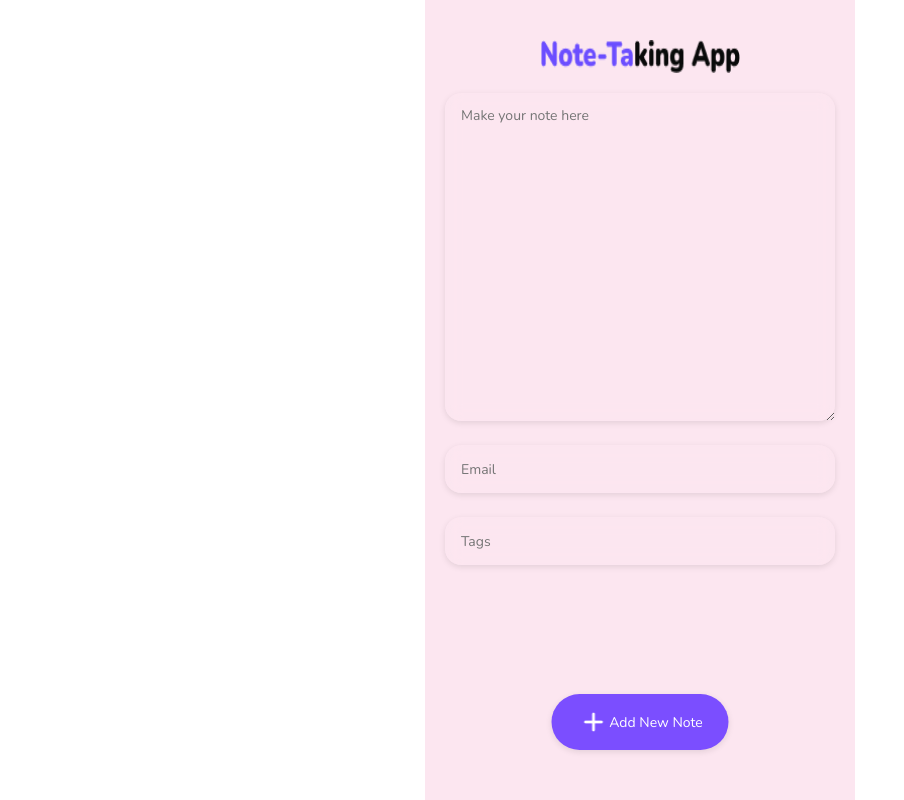
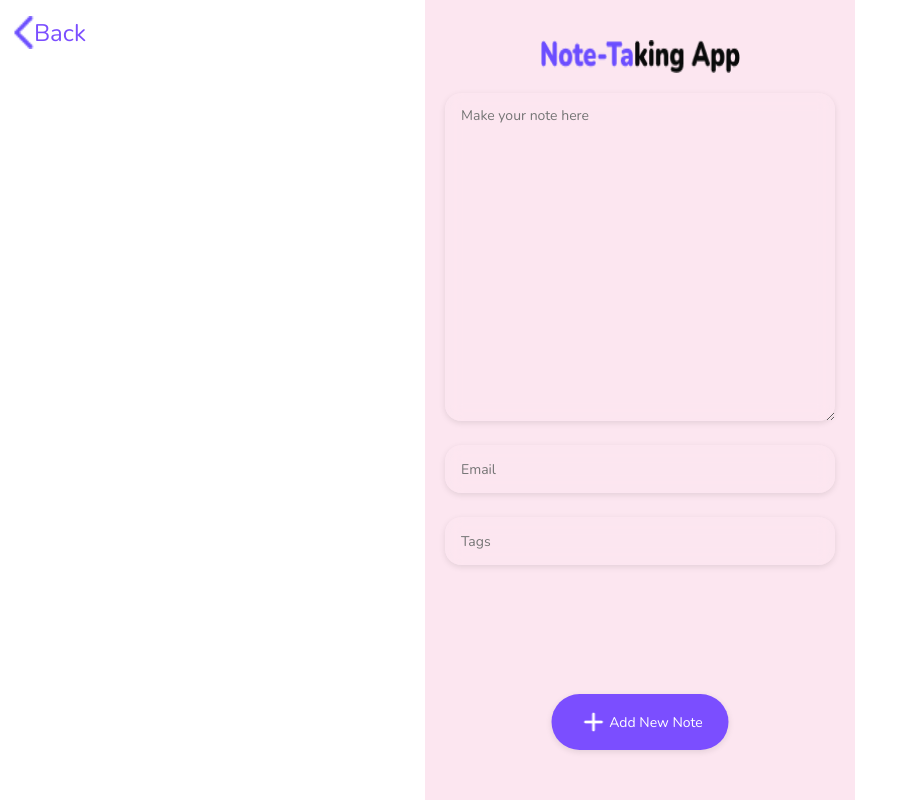
Before and after one commit to thanhtruc090699/-cloud_computing_project, a Flask app: page /create in a window 1280 px wide. Shown: the whole page, without its empty margins (0-904 px from the left). Run offline with Flask 3, Linux system fonts and the light colour scheme.

Commit message:
add back btn in create note page

```diff
--- a/app/routes.py
+++ b/app/routes.py
@@ -16,6 +16,10 @@ def home():
 @app.route("/create", methods=["GET"])
 def create_note_page():
     return render_template("create_note.html")
+
+@app.route("/back", methods=["GET"])
+def go_back_page():
+    return render_template("home.html")
 
 
 @app.route("/view", methods=["POST"])
--- a/app/static/create_note.css
+++ b/app/static/create_note.css
@@ -15,6 +15,25 @@
     width: 199px;
     height: 33px;
 }
+.create-note-container .back-btn {
+    width: 5px;
+    height: 5px;
+    color: #7B4EFF;
+    position: fixed;
+    top: 30px;
+    left: 50px;
+    transform: translateX(-50%);
+    border: none;
+    font-size: 24px;
+    z-index: 999;
+    text-align: center;
+    display: flex;
+    align-items: center;
+    justify-content: center;
+    text-decoration: none;
+    font-weight: 500;
+}
+
 .create-note-container form{
     display: flex;
     flex-direction: column;
--- a/app/templates/create_note.html
+++ b/app/templates/create_note.html
@@ -11,6 +11,10 @@
 <body>
     <div class="create-note-container">
         <div class="create-note-header">
+            <a href="{{ url_for('home')}}" class="back-btn">
+                <img src="{{ url_for('static', filename='img/back.png') }}" alt="back-btn">
+                 Back
+            </a>
             <img src="{{ url_for('static', filename='img/logo2.png') }}" alt="Logo">
         </div>
         <form action="/create_note" method="POST">
```
Also changed, not shown: app/static/img/back.png.
